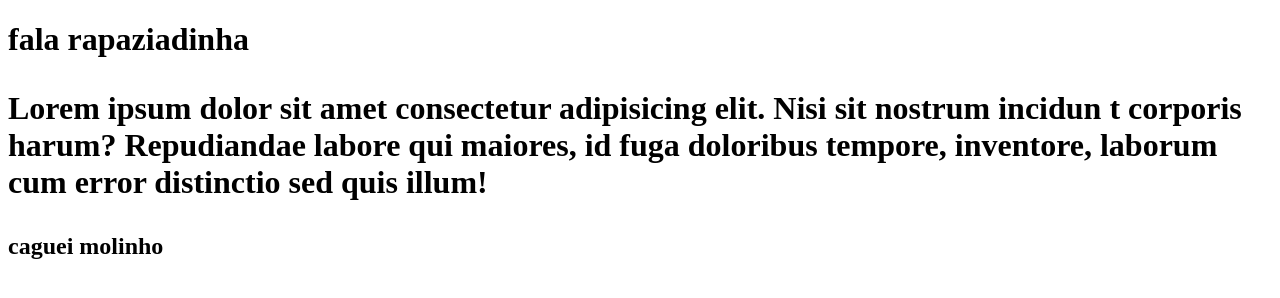
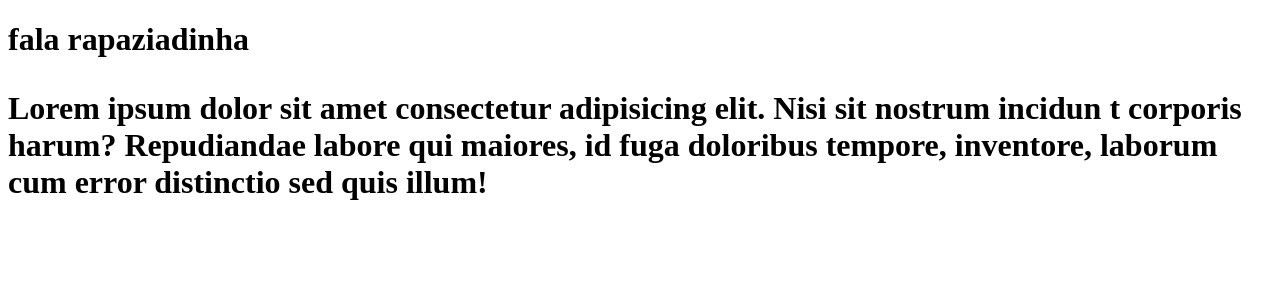
Before and after one commit to oMntty/estudando-git, a plain HTML site: page exemplo/index.html in a window 1280 px wide. Drawn offline with Linux system fonts and the light colour scheme.

Commit message:
tirei uma coisa

```diff
--- a/exemplo/index.html
+++ b/exemplo/index.html
@@ -15,6 +15,5 @@
         illum!
       </p>
     </h1>
-    <h2><p>caguei molinho</p></h2>
   </body>
 </html>
```
